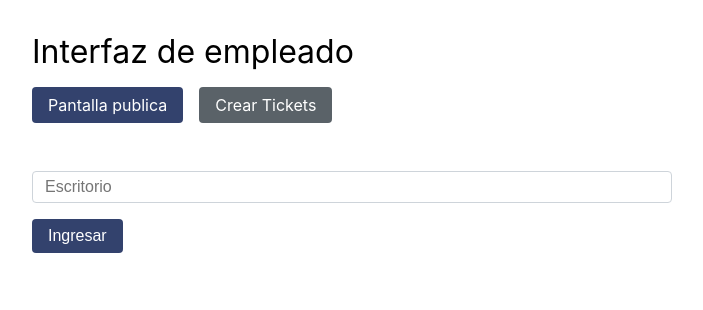
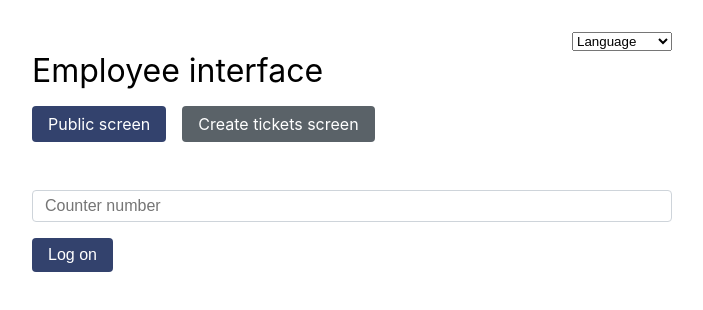
Before and after one commit to gkitas10/colas-front, a React (Create React App) app: page / in a window 1280 px wide. Shown: the top 310 px of the page, without its empty margins (288-991 px from the left). Built offline with nearby package versions, Linux system fonts and the light colour scheme; no server answers.

Commit message:
Install i18n packages and implement them
Configures i18n.js file and import it in index.js
Calls t function from i18n package and pass it the json locales
Adds cursor pointer to buttons

```diff
--- a/package.json
+++ b/package.json
@@ -6,8 +6,11 @@
     "@testing-library/jest-dom": "^5.14.1",
     "@testing-library/react": "^11.2.7",
     "@testing-library/user-event": "^12.8.3",
+    "i18next": "^21.8.11",
+    "i18next-browser-languagedetector": "^6.1.4",
     "react": "^17.0.2",
     "react-dom": "^17.0.2",
+    "react-i18next": "^11.17.4",
     "react-router-dom": "^6.3.0",
     "react-scripts": "4.0.3",
     "socket.io-client": "^4.1.2",
--- a/src/components/EmployeeComputer.js
+++ b/src/components/EmployeeComputer.js
@@ -2,8 +2,10 @@ import React, { useState, useEffect } from 'react'
 import { useSearchParams } from 'react-router-dom';
 import styles from '../styles/EmployeeComputer.module.css';
 import socket from '../Socket';
+import { useTranslation } from 'react-i18next';
 
 const EmployeeComputer = () => {
+    const { t } = useTranslation()
     const [ ticketassigned, setTicketassigned ] = useState('');
     const [ ticketqueue, setTicketqueue ] =useState('')
     const [searchParams] = useSearchParams();
@@ -37,13 +39,13 @@ console.log(computer);
   return (
     <div className={styles.main}>
       <div className={styles.info_cont}>
-        <h1>Escritorio</h1>
-        <div>Atendiendo a <small>{ ticketassigned ? 'Ticket ' + ticketassigned : '...'}</small></div>
-        <div className={styles.pending_tickets}>Tickets por atender { ticketqueue }</div>
+        <h1>{ t("employeecomputer.counter") + ' ' + computer.computer}</h1>
+        <div>{ t("employeecomputer.servingticket")+ ' '}<small>{ ticketassigned ? 'Ticket ' + ticketassigned : '...'}</small></div>
+        <div className={styles.pending_tickets}>{ t("employeecomputer.pendingtickets") + ' ' + ticketqueue }</div>
       </div>
       <div className={styles.form_cont}>
         <form onSubmit={handleSubmit}>
-          <input type='submit' value='Atender siguiente ticket' className={styles.input_submit}/>
+          <input type='submit' value={t("employeecomputer.nextticketbtn")} className={styles.input_submit}/>
         </form>
       </div>
     </div>
--- a/src/components/EmployeeInterface.js
+++ b/src/components/EmployeeInterface.js
@@ -1,10 +1,19 @@
 import React, { useState } from 'react';
 import { useNavigate, Link } from 'react-router-dom';
 import styles from '../styles/EmployeeInterface.module.css';
+import { useTranslation } from 'react-i18next';
 
 const EmployeeInterface = () => {
+    const { t, i18n }= useTranslation();
+    const [ language, setLanguage ] = useState('');
     const [ computer , setComputer ] = useState('');
     let navigate = useNavigate();
+
+    const handleChange = e => {
+        setLanguage(e.target.value);
+        i18n.changeLanguage(e.target.value);
+    }
+
     const handleSubmit = e => {
         e.preventDefault()
         navigate(`/employee-computer?computer=${computer}`)
@@ -13,20 +22,25 @@ const EmployeeInterface = () => {
   return (
     <div className={styles.main}>
         <div className={styles.cont}>
+            <select onChange={handleChange} className={styles.select}>
+                <option>Language</option>
+                <option value='en'>English</option>
+                <option value='es'>Español</option>
+            </select>
             <div className={styles.title}>
-                Interfaz de empleado
+                { t("employeeinterface.title")}
             </div>
             <div className={styles.links_row}>
                 <div className={styles.links_cont}>
-                    <Link to='/public-screen' className={styles.link}>Pantalla publica</Link>
-                    <Link to='/create-ticket' className={styles.link+ ' ' + styles.link_gray}><a>Crear Tickets</a></Link>
+                    <Link to='/public-screen' className={styles.link}>{ t("employeeinterface.publicscreen")}</Link>
+                    <Link to='/create-ticket' className={styles.link+ ' ' + styles.link_gray}>{ t("employeeinterface.createticketsscreen")}</Link>
                 </div>
             </div>
             <div className={styles.form_cont}>
                 <form onSubmit={handleSubmit} className={styles.form}>
-                    <input name="computer" type="number" className={styles.input_num} placeholder="Escritorio" onChange={e => setComputer(e.target.value)}/>
+                    <input name="computer" type="number" className={styles.input_num} placeholder={ t("employeeinterface.placeholder")} onChange={e => setComputer(e.target.value)}/>
                     <button className={styles.btn}>
-                        Ingresar
+                    { t("employeeinterface.logonbtn")}
                     </button>
                 </form>
             </div>
--- a/src/components/NewTicket.js
+++ b/src/components/NewTicket.js
@@ -1,8 +1,10 @@
 import React, { useState } from 'react';
 import styles from '../styles/NewTicket.module.css';
 import socket from '../Socket';
+import { useTranslation } from 'react-i18next';
 
 const NewTicket = () => {
+    const { t } = useTranslation()
     const [ newticket, setNewticket ] = useState('');
     console.log(newticket);
 
@@ -18,7 +20,7 @@ const NewTicket = () => {
                 Ticket{ newticket ? ' '+newticket : '...' }
             </span>
             <button className={styles.btn} onClick={handleClick}>
-                Generar nuevo ticket
+                {t("newticket.generate")}
             </button>
         </div>
 
--- a/src/components/PublicScreen.js
+++ b/src/components/PublicScreen.js
@@ -1,8 +1,10 @@
 import React, { useState, useEffect } from 'react';
 import styles from '../styles/PublicScreen.module.css';
 import socket from '../Socket';
+import { useTranslation } from 'react-i18next';
 
 const PublicScreen = () => {
+    const { t } = useTranslation()
     const [ status, setStatus ] = useState({
         current:'',
         last4:[]
@@ -29,21 +31,21 @@ const PublicScreen = () => {
         <div className={styles.lastticket_cont}>
             <div className={styles.lastticket}>
                 <div className={styles.lastticket_number}> Ticket { status.last4.length > 0 ? status.last4[0]?.number : '...'}</div>
-                <div className={styles.lastticket_computer}>Escritorio { status.last4.length > 0 ? status.last4[0]?.computer : '...'}</div>
+                <div className={styles.lastticket_computer}>{ t("publicscreen.counter")} { status.last4.length > 0 ? status.last4[0]?.computer : '...'}</div>
             </div>
         </div>
         <div className={styles.sidecontainer}>
             <div className={styles.secondary_ticket}>
                 <div className={styles.secondary_number}> Ticket { status.last4.length > 1 ? status.last4[1]?.number : '...'}</div>
-                <div className={styles.secondary_computer}>Escritorio { status.last4.length > 1 ? status.last4[1]?.computer : '...'}</div>
+                <div className={styles.secondary_computer}>{ t("publicscreen.counter")} { status.last4.length > 1 ? status.last4[1]?.computer : '...'}</div>
             </div>
             <div className={styles.secondary_ticket}>
                 <div className={styles.secondary_number}> Ticket { status.last4.length > 2 ? status.last4[2]?.number : '...'}</div>
-                <div className={styles.secondary_computer}>Escritorio { status.last4.length > 2 ? status.last4[2]?.computer : '...'}</div>
+                <div className={styles.secondary_computer}>{ t("publicscreen.counter")} { status.last4.length > 2 ? status.last4[2]?.computer : '...'}</div>
             </div>
             <div className={styles.secondary_ticket}>
                 <div className={styles.secondary_number}> Ticket { status.last4.length > 3 ? status.last4[3]?.number : '...'}</div>
-                <div className={styles.secondary_computer}>Escritorio { status.last4.length > 3 ? status.last4[3]?.computer : '...'}</div>
+                <div className={styles.secondary_computer}>{ t("publicscreen.counter")} { status.last4.length > 3 ? status.last4[3]?.computer : '...'}</div>
             </div>
         </div>
     </div>
--- /dev/null
+++ b/src/i18n.js
@@ -0,0 +1,50 @@
+import i18n from 'i18next';
+import { initReactI18next } from 'react-i18next';
+import LanguageDetector from 'i18next-browser-languagedetector';
+import global_es from './langs/es/global.json';
+import global_en from './langs/en/global.json';
+
+const options = {
+  // order and from where user language should be detected
+  order: ['querystring', 'cookie', 'localStorage', 'sessionStorage', 'navigator', 'htmlTag', 'path', 'subdomain'],
+
+  // keys or params to lookup language from
+  lookupQuerystring: 'lng',
+  lookupCookie: 'i18next',
+  lookupLocalStorage: 'i18nextLng',
+  lookupSessionStorage: 'i18nextLng',
+  lookupFromPathIndex: 0,
+  lookupFromSubdomainIndex: 0,
+
+  // cache user language on
+  caches: ['localStorage', 'cookie'],
+  excludeCacheFor: ['cimode'], // languages to not persist (cookie, localStorage)
+}
+
+i18n
+  // detect user language
+  // learn more: https://github.com/i18next/i18next-browser-languageDetector
+  .use(LanguageDetector)
+  // pass the i18n instance to react-i18next.
+  .use(initReactI18next)
+  // init i18next
+  // for all options read: https://www.i18next.com/overview/configuration-options
+  .init({
+    detection:options,
+    debug: true,
+    fallbackLng: 'en',
+    interpolation: {
+      escapeValue: false, // not needed for react as it escapes by default
+    },
+    // lng:"es",
+    resources: {
+      en:{
+        translation:global_en
+      },
+      es:{
+        translation:global_es
+      }
+    }
+  });
+
+export default i18n;
--- a/src/index.js
+++ b/src/index.js
@@ -3,6 +3,7 @@ import ReactDOM from 'react-dom';
 import './index.css';
 import App from './App';
 import reportWebVitals from './reportWebVitals';
+import './i18n';
 
 ReactDOM.render(
   <React.StrictMode>
--- /dev/null
+++ b/src/langs/en/global.json
@@ -0,0 +1,21 @@
+{
+    "employeeinterface":{
+        "title":"Employee interface",
+        "publicscreen":"Public screen",
+        "createticketsscreen":"Create tickets screen",
+        "placeholder":"Counter number",
+        "logonbtn":"Log on"
+    },
+    "publicscreen":{
+        "counter":"Counter"
+    },
+    "newticket":{
+        "generate":"Generate new ticket"
+    },
+    "employeecomputer":{
+        "counter":"Counter",
+        "servingticket":"Serving",
+        "nextticketbtn":"Serve next ticket",
+        "pendingtickets":"Pending tickets"
+    }
+}
--- /dev/null
+++ b/src/langs/es/global.json
@@ -0,0 +1,21 @@
+{
+    "employeeinterface":{
+        "title":"Interfaz de empleado",
+        "publicscreen":"Pantalla pública",
+        "createticketsscreen":"Crear tickets",
+        "placeholder":"Número de escritorio",
+        "logonbtn":"Ingresar"
+    },
+    "publicscreen":{
+        "counter":"Escritorio"
+    },
+    "newticket":{
+        "generate":"Generar nuevo ticket"
+    },
+    "employeecomputer":{
+        "counter":"Escritorio",
+        "servingticket":"Atendiendo a",
+        "nextticketbtn":"Atender siguiente ticket",
+        "pendingtickets":"Tickets por atender"
+    }
+}
--- a/src/styles/EmployeeInterface.module.css
+++ b/src/styles/EmployeeInterface.module.css
@@ -10,6 +10,11 @@
     display: flex;
     flex-direction: column;
     width: 50%;
+}
+
+.select {
+    width: 100px;
+    align-self: flex-end;
 }
 
 .title {
@@ -40,6 +45,7 @@
     color: white;
     width: fit-content;
     font-size: 1rem;
+    cursor: pointer;
 }
 
 .link_gray {
--- a/src/styles/NewTicket.module.css
+++ b/src/styles/NewTicket.module.css
@@ -26,4 +26,5 @@
     border-radius: 4px;
     font-size: 1rem;
     line-height: 1.5;
+    cursor: pointer;
 }
```
Also changed, not shown: 1 other file (tests, documents, lock files or other folders).
